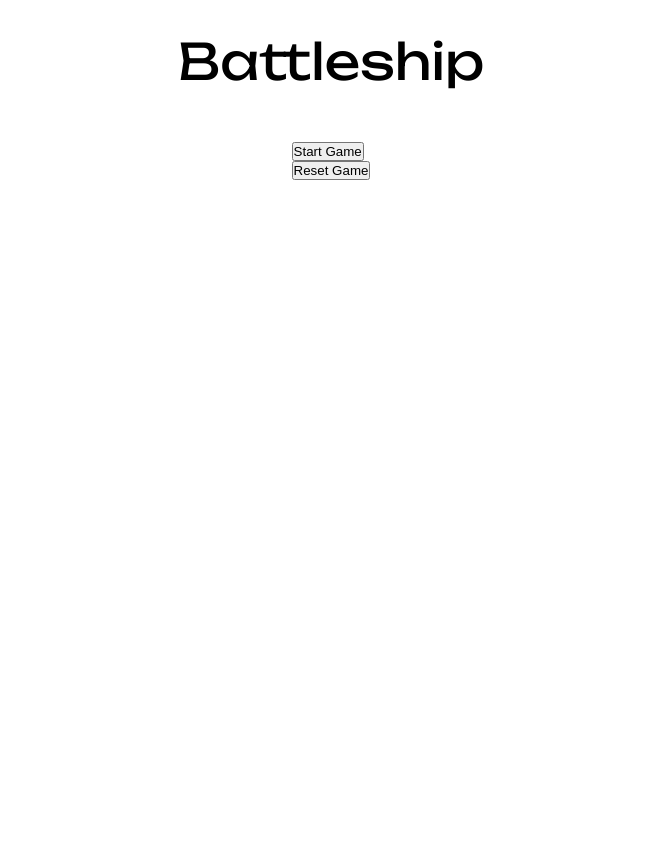
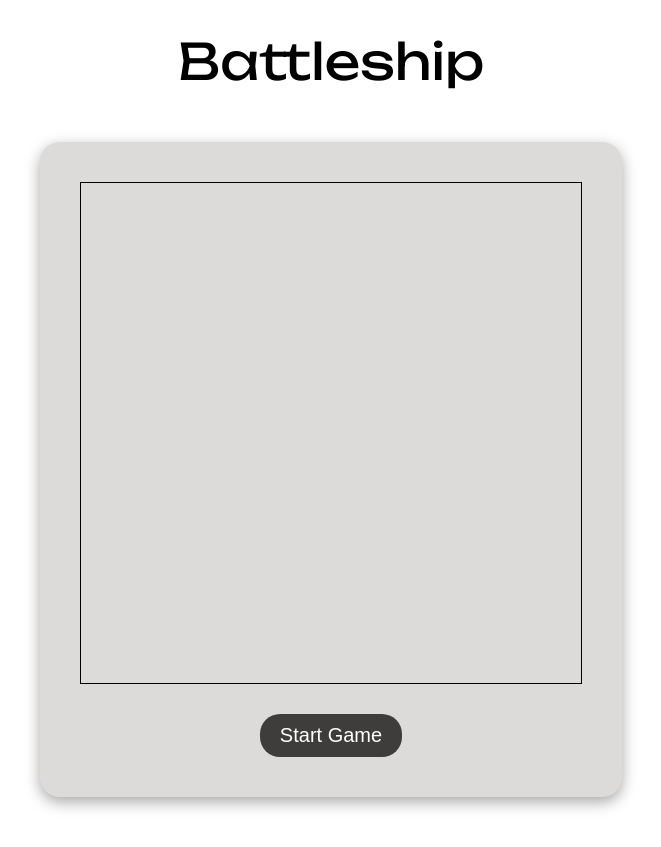
Before and after one commit to scott-hall7/battleship-project, a website with bundled scripts: page src/template.html in a window 1280 px wide. Shown: the whole page, without its empty margins (309-970 px from the left). Before the commit the page ends 800 px from the top, so only its background shows below. Built offline with nearby package versions, Linux system fonts and the light colour scheme.

Commit message:
updating start-modal html

```diff
--- a/src/index.js
+++ b/src/index.js
@@ -1,9 +1,8 @@
 import './styles/modal.scss';
 import './styles/body.scss';
 
-let startModal = document.createElement("div").setAttribute("id", "start-modal");
-let gameboard = document.createElement("div").setAttribute("id", "gameboard");
 
+let gameboard = document.getElementsByClassName("gameboard")
 /*
 for(let a=0; a<100; a++) {
     let newSquare = document.createElement("div");
--- a/src/styles/modal.scss
+++ b/src/styles/modal.scss
@@ -1,4 +1,11 @@
-#placement-modal    {
+@font-face {
+    font-family: 'MyFont';
+    src: url('../assets/fonts/Unbounded-VariableFont_wght.ttf') format('truetype');
+}
+
+
+//  Modal
+#starting-gameboard   {
     display: grid;
     height: 500px;
     width: 500px;
@@ -6,6 +13,41 @@
     border: 1px solid black;
 }
 
+#start-modal    {
+    display: flex;
+    flex-direction: column;
+    gap: 30px;
+    align-items: center;
+    background-color: rgb(221, 218, 218);
+    padding: 40px;
+    box-shadow: rgba(0, 0, 0, 0.35) 0px 5px 15px;
+    border-radius: 20px;
+
+}
+
+#playing-modal   {
+    display: none;
+}
+
+#end-modal   {
+    display: none;
+}
+
 .square {
     border: 1px solid black;
 }
+
+
+//  Button Elements
+.button {
+    font-size: 2rem;
+    color: white;
+    background-color: rgb(63, 60, 60);
+    border-radius: 20px;
+    border: none;
+    padding: 10px 20px;
+}
+
+.button:hover   {
+    cursor: pointer;
+}
--- a/src/template.html
+++ b/src/template.html
@@ -15,11 +15,12 @@
             <button id="start-button" class="button" type="button">Start Game</button>
         </div>
         <div id="playing-mode">
-            <div id="playing-gameboards">
-                <div id="player-gameboard" class="gameboard playing-gameboard"></div>
-                <div id="computer-gameboard" class="gameboard playing-gameboard"></div>
-            </div>
-            <button id="reset-button" class="button" type="button">Reset Game</button>
+            <div id="player-gameboard" class="gameboard playing-gameboard"></div>
+            <div id="computer-gameboard" class="gameboard playing-gameboard"></div>
+        </div>
+        <div id="end-modal">
+            <p>You Won!</p>
+            <button id="reset-button" class="button" type="button">Play Again?</button>
         </div>
     </main>
     <footer></footer>
```
Also changed, not shown: dist/index.html, dist/main8f8eeacb7842fe2eeb9e.js, 2 other files.
